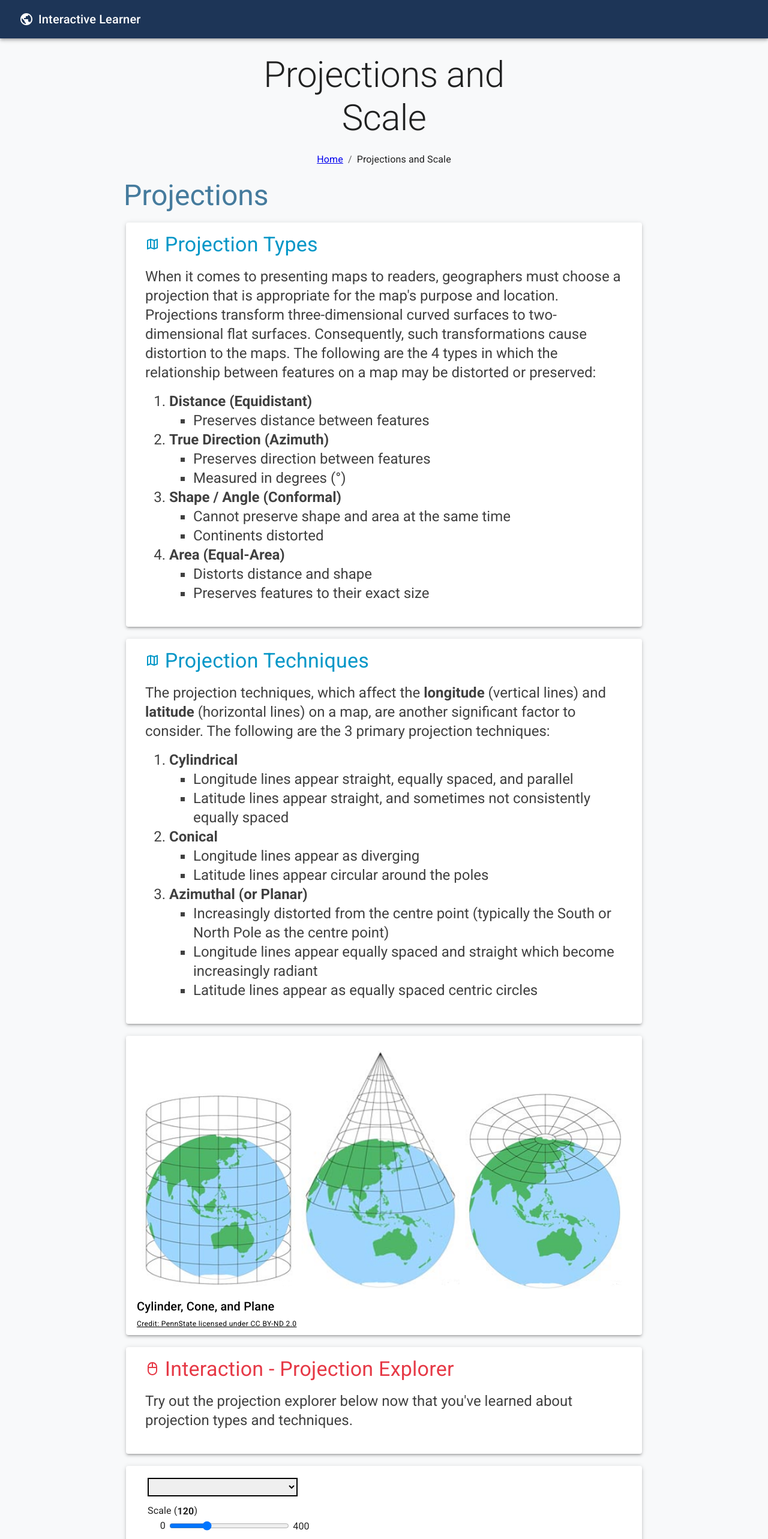
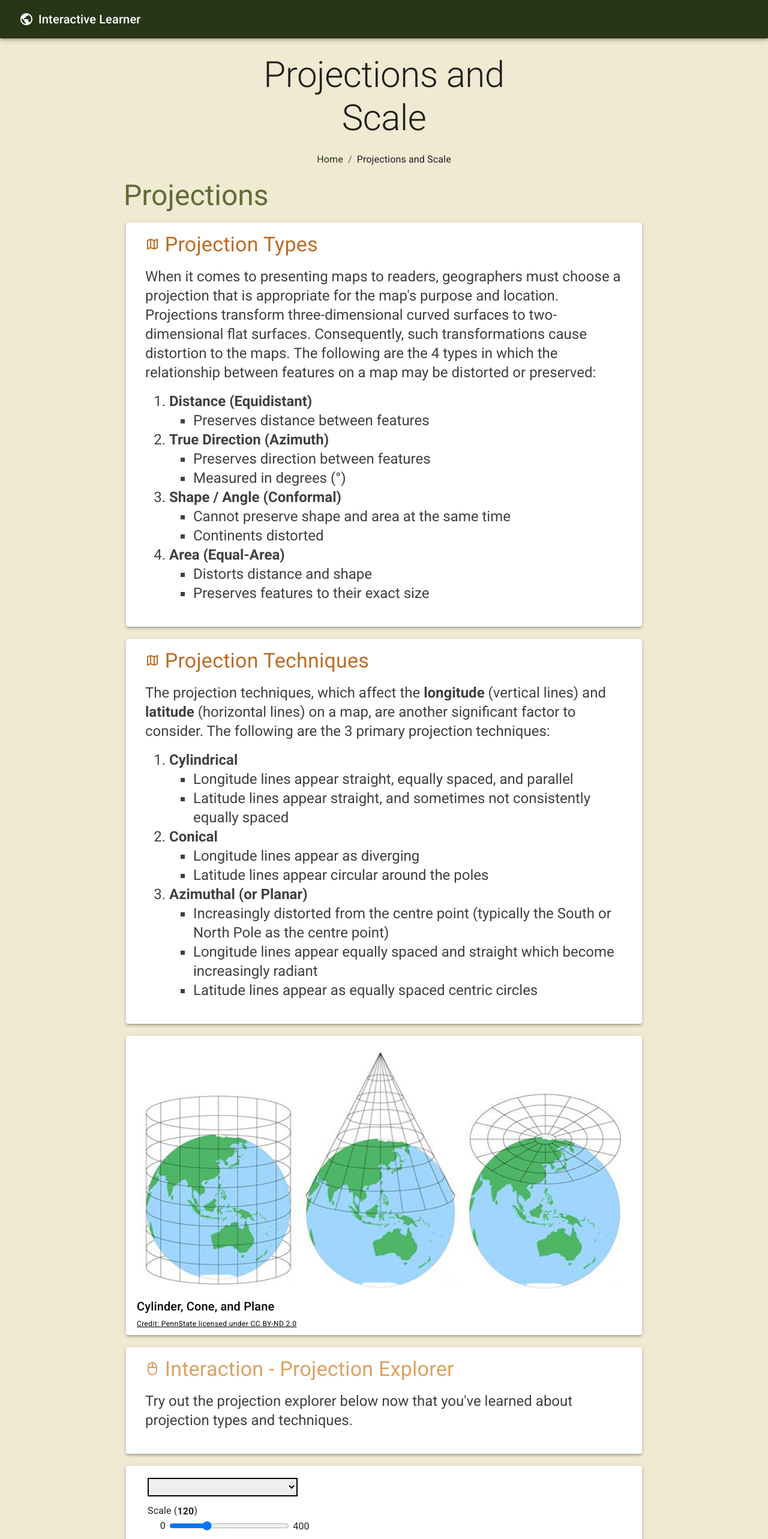
Before and after one commit to InteractiveLearner/interactivelearner-gis, a React (Create React App) app: page /#/projections in a window 1280 px wide. Shown: the top 2566 px of the page at 60% size. Built offline with nearby package versions, Linux system fonts and the light colour scheme; no server answers.

Commit message:
Update color scheme

```diff
--- a/public/index.html
+++ b/public/index.html
@@ -38,7 +38,7 @@
   <body>
 
     <noscript>You need to enable JavaScript to run this app.</noscript>
-    <div style="background-color: #f8f9fa" id="root"></div>
-    <html style="background-color: #f8f9fa"></html>
+    <div style="background-color: #f0ead2" id="root"></div>
+    <html style="background-color: #f0ead2"></html>
   </body>
 </html>
--- a/src/views/components/Authors.jsx
+++ b/src/views/components/Authors.jsx
@@ -18,7 +18,7 @@ export default function Authors(props) {
         <Typography
           variant="h3"
           align="left"
-          color="#457B9D"
+          color="#606c38"
           gutterBottom
           style={{ paddingLeft: "16px" }}
         >
@@ -47,7 +47,7 @@ export default function Authors(props) {
                 </CardContent>
                 <CardActions>
                   <Button
-                    style={{ background: "#1D3557" }}
+                    style={{ background: "#283618" }}
                     size="small"
                     color="primary"
                     href={card.url}
--- a/src/views/components/BreadCrumbs.jsx
+++ b/src/views/components/BreadCrumbs.jsx
@@ -10,7 +10,7 @@ export default function BreadCrumbs(props) {
       aria-label="breadcrumb"
       style={{ display: "flex", justifyContent: "center" }}
     >
-      <Link underline="hover" color="#1D3557" to="/">
+      <Link underline="hover" to="/" style={{ textDecoration: 'none', color:"#283618" }}>
         Home
       </Link>
       <Typography color="text.primary">{props.crumbs}</Typography>
--- a/src/views/components/Footer.jsx
+++ b/src/views/components/Footer.jsx
@@ -4,7 +4,7 @@ import { Typography, Box } from "@mui/material";
 
 export default function Footer() {
   return (
-    <Box sx={{ backgroundColor: "#f8f9fa", p: 6 }} component="footer">
+    <Box sx={{ backgroundColor: "#f0ead2", p: 6 }} component="footer">
       <Typography variant="h6" align="center" gutterBottom>
         Interactive Learner
       </Typography>
@@ -30,7 +30,7 @@ export default function Footer() {
         color="text.secondary"
         component="p"
       >
-      Copyright ©{" "} Interactive Learner 2022
+      Copyright ©{" "} Interactive Learner GIS 2022
       </Typography>
     </Box>
   );
--- a/src/views/components/Header.jsx
+++ b/src/views/components/Header.jsx
@@ -6,7 +6,7 @@ import { Typography, AppBar, Toolbar } from "@mui/material";
 
 export default function Header() {
   return (
-    <AppBar position="relative" style={{ background: '#1D3557' }}>
+    <AppBar position="relative" style={{ background: '#283618' }}>
       <Toolbar>
         <Public style={{minWidth: '40px'}}/>
         <Typography variant="h6"> Interactive Learner</Typography>
--- a/src/views/components/Question.jsx
+++ b/src/views/components/Question.jsx
@@ -44,7 +44,7 @@ export default class Questions extends React.Component {
           <Typography
             variant="h4"
             align="left"
-            color="#7209b7"
+            color="#dda15e"
             style={{ paddingBottom: "16px" }}
           >
             <SchoolIcon style={{ minWidth: "20px" }} fontSize={"medium"} /> Test
--- a/src/views/components/Sources.jsx
+++ b/src/views/components/Sources.jsx
@@ -18,7 +18,7 @@ export default function Sources(props) {
           component="h1"
           variant="h3"
           align="left"
-          color="#457B9D"
+          color="#606c38"
           gutterBottom
           style={{ paddingLeft: "16px" }}
         >
--- a/src/views/components/maps/ScaleButton.jsx
+++ b/src/views/components/maps/ScaleButton.jsx
@@ -11,7 +11,7 @@ class ScaleButton extends React.Component {
         const panelDiv = L.DomUtil.create("button", "");
 
         panelDiv.style.borderRadius = "6px";
-        panelDiv.style.background = "#1D3557";
+        panelDiv.style.background = "#283618";
         panelDiv.style.color = "white";
         panelDiv.style.padding = "8px";
         panelDiv.style.cursor = "pointer";
--- a/src/views/pages/Home.jsx
+++ b/src/views/pages/Home.jsx
@@ -93,6 +93,7 @@ export default function Home() {
             // Space on device
             <Grid item key={index} xs={12} sm={6} md={4}>
               <Card
+                elevation={3}
                 style={{
                   flexDirection: "column",
                   height: "100%",
@@ -112,7 +113,7 @@ export default function Home() {
                 </CardContent>
                 <CardActions>
                   <Button
-                    style={{ background: "#1D3557" }}
+                    style={{ background: "#283618" }}
                     size="small"
                     color="primary"
                     to={card.url}
--- a/src/views/pages/NotFound.jsx
+++ b/src/views/pages/NotFound.jsx
@@ -24,7 +24,7 @@ export default function NotFound(props) {
             style={{
               display: "flex",
               justifyContent: "center",
-              background: "#1D3557",
+              background: "#283618",
             }}
             color="primary"
             to={"/"}
--- a/src/views/pages/Projections.jsx
+++ b/src/views/pages/Projections.jsx
@@ -177,7 +177,7 @@ function Projections() {
           <Typography
             variant="h3"
             align="left"
-            color="#457B9D"
+            color="#606c38"
             gutterBottom
             style={{ paddingLeft: "16px" }}
           >
@@ -194,7 +194,7 @@ function Projections() {
               <Typography
                 variant="h4"
                 align="left"
-                color="#0096c7"
+                color="#bc6c25"
                 style={{ paddingBottom: "16px" }}
               >
                 <MapOutlinedIcon
@@ -266,7 +266,7 @@ function Projections() {
               <Typography
                 variant="h4"
                 align="left"
-                color="#0096c7"
+                color="#bc6c25"
                 style={{ paddingBottom: "16px" }}
               >
                 <MapOutlinedIcon
@@ -350,7 +350,7 @@ function Projections() {
               <Typography
                 variant="h4"
                 align="left"
-                color="#E63946"
+                color="#dda15e"
                 style={{ paddingBottom: "16px" }}
               >
                 <MouseOutlinedIcon // Replace with mouse icon
@@ -374,7 +374,7 @@ function Projections() {
           <Typography
             variant="h3"
             align="left"
-            color="#457B9D"
+            color="#606c38"
             gutterBottom
             style={{ paddingLeft: "16px", paddingTop: "16px" }}
           >
@@ -391,7 +391,7 @@ function Projections() {
               <Typography
                 variant="h4"
                 align="left"
-                color="#0096c7"
+                color="#bc6c25"
                 style={{ paddingBottom: "16px" }}
               >
                 <MapOutlinedIcon
@@ -435,7 +435,7 @@ function Projections() {
               <Typography
                 variant="h4"
                 align="left"
-                color="#0096c7"
+                color="#bc6c25"
                 style={{ paddingBottom: "16px" }}
               >
                 <MapOutlinedIcon
@@ -477,7 +477,7 @@ function Projections() {
               <Typography
                 variant="h4"
                 align="left"
-                color="#E63946"
+                color="#dda15e"
                 style={{ paddingBottom: "16px" }}
               >
                 <MouseOutlinedIcon
@@ -501,7 +501,7 @@ function Projections() {
           </Card>
           <ScaleMap />
           <Question questions={scaleQuestions} />
-          <Pagination prev={"/"} next={"/variables"} />
+          {/* <Pagination prev={"/"} next={"/variables"} /> */}
         </Container>
       </Grow>
       <Sources sources={sources} />
```
Also changed, not shown: public/manifest.json.
